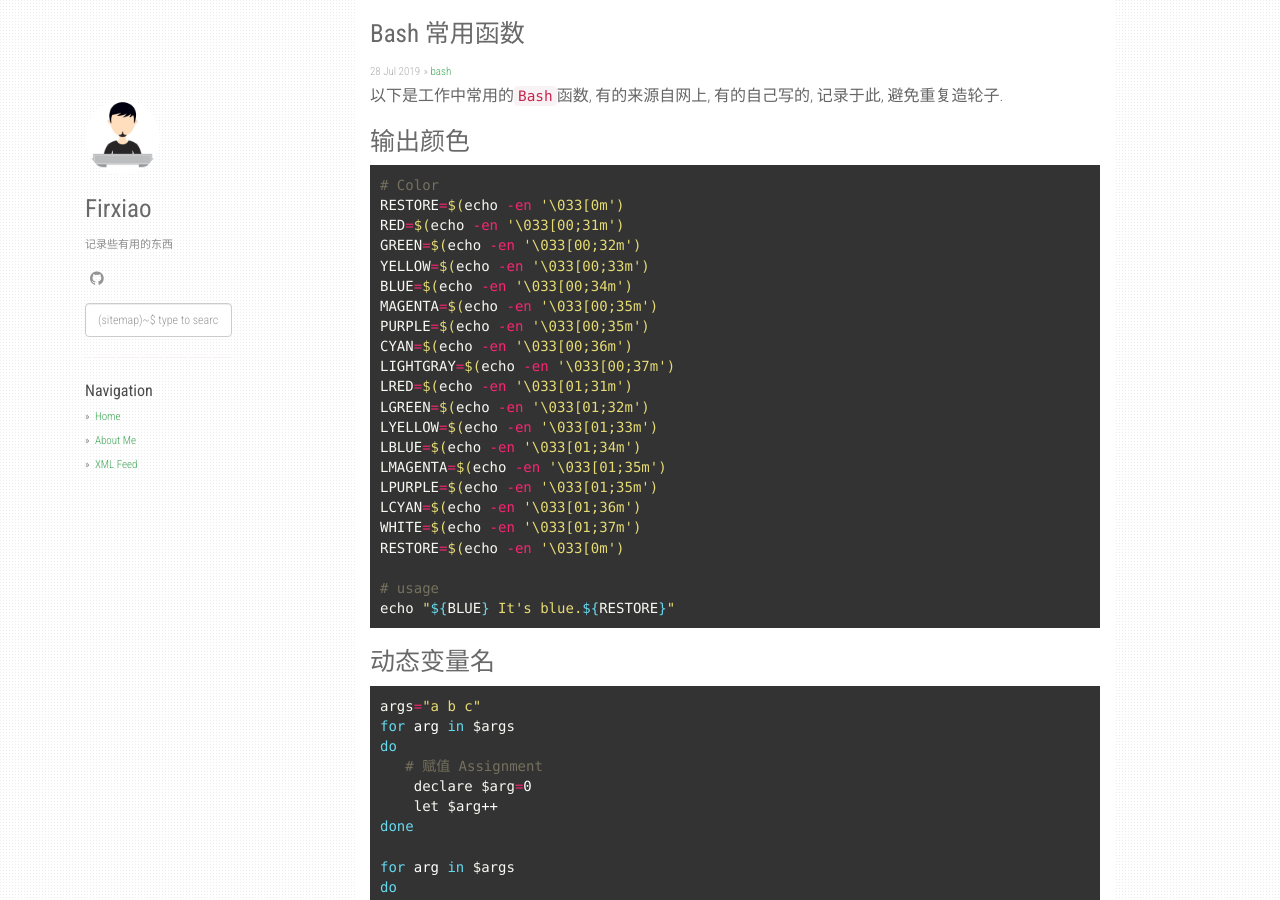
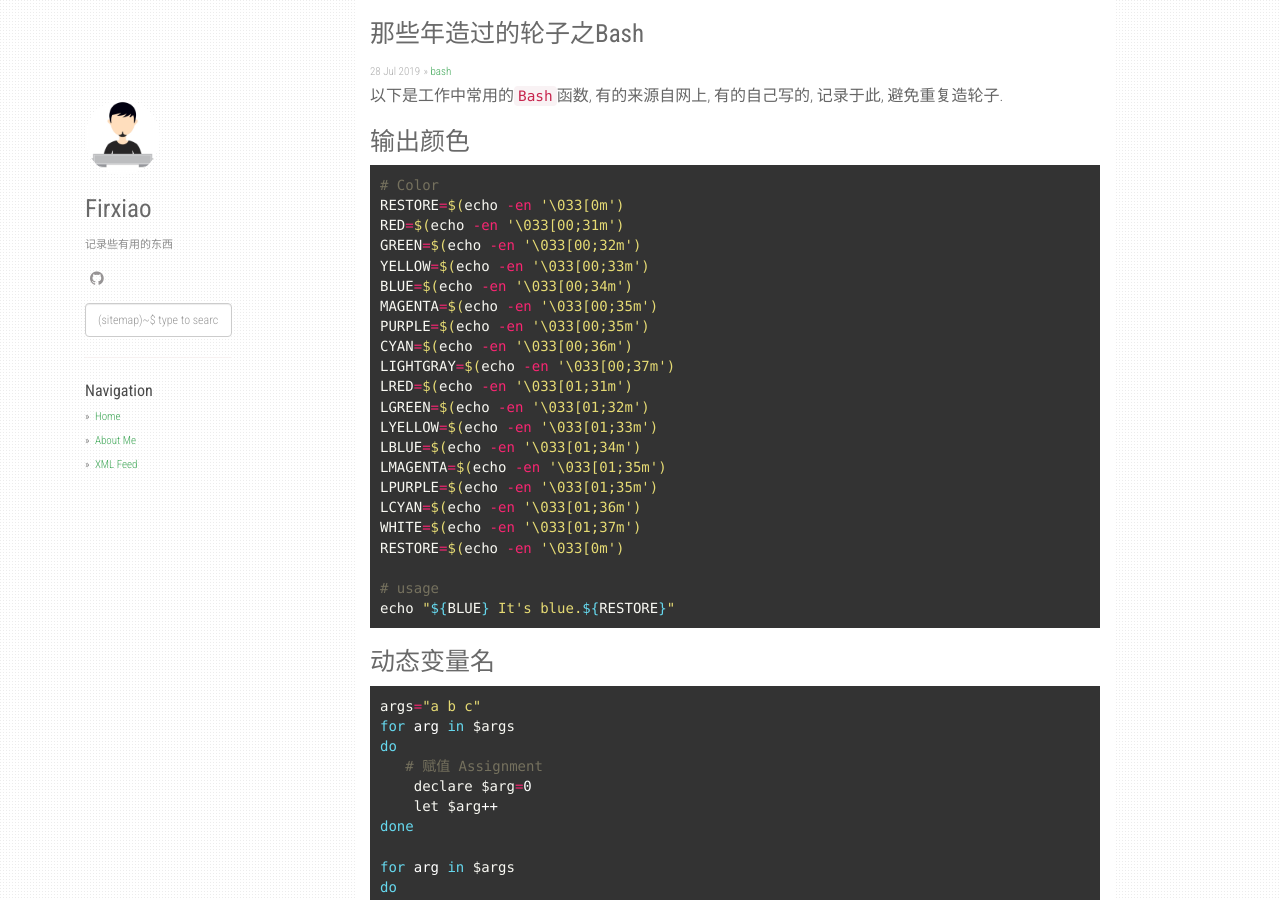
Before and after one commit to Firxiao/firxiao.github.io, a Jekyll site: the page built from _posts/2019-07-28-bash-function.md, in a window 1280 px wide and 900 px high. Built offline with Jekyll 4.4.1, drawn with Linux system fonts in a browser that asks for light colours; nearby versions of some CDN libraries; comment, search, counter and statistics services are not loaded.

Commit message:
change the title of bash skills

```diff
--- a/_posts/2019-07-28-bash-function.md
+++ b/_posts/2019-07-28-bash-function.md
@@ -1,6 +1,6 @@
 ---
 layout: post
-title: "Bash 常用函数"
+title: "那些年造过的轮子之Bash"
 date:   2019-07-28 22:00:00 +0800
 categories: ['bash']
 ---
```
